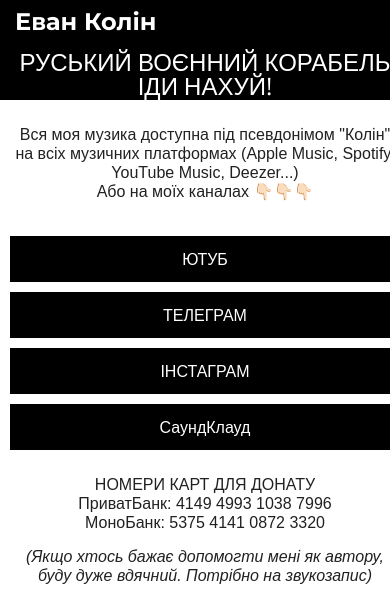
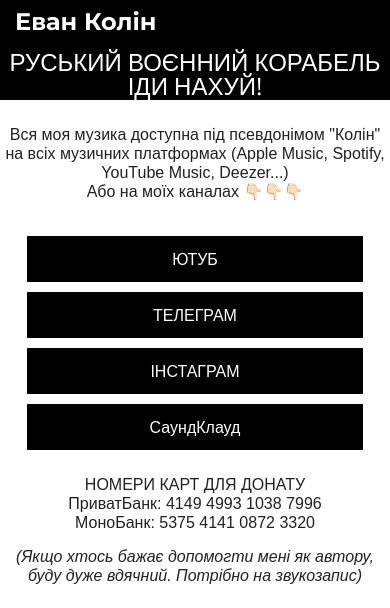
Before and after one commit to dusiko/evan_kolin, a plain HTML site: page index.html in a window 390 px wide. Shown: the top 608 px of the page. Drawn offline with nearby package versions, Linux system fonts and the light colour scheme; grey boxes are pictures that could not be loaded.

Commit message:
scroll fixed

```diff
--- a/css/style.scss
+++ b/css/style.scss
@@ -3,7 +3,6 @@
 	max-width: 1154px;
 	width: 100%;
 	margin: 0 auto;
-	padding: 0 10px;
 }
 .header{
 	background-color: #000;
@@ -149,7 +148,7 @@
 	.intro__nav{
 		flex-wrap: wrap;
 		&-link{
-			width: 100%;
+			width: 80%;
 			margin-top: 10px;
 			margin-right: 0px;
 		}
```
Also changed, not shown: css/style.css, 1 other file.
